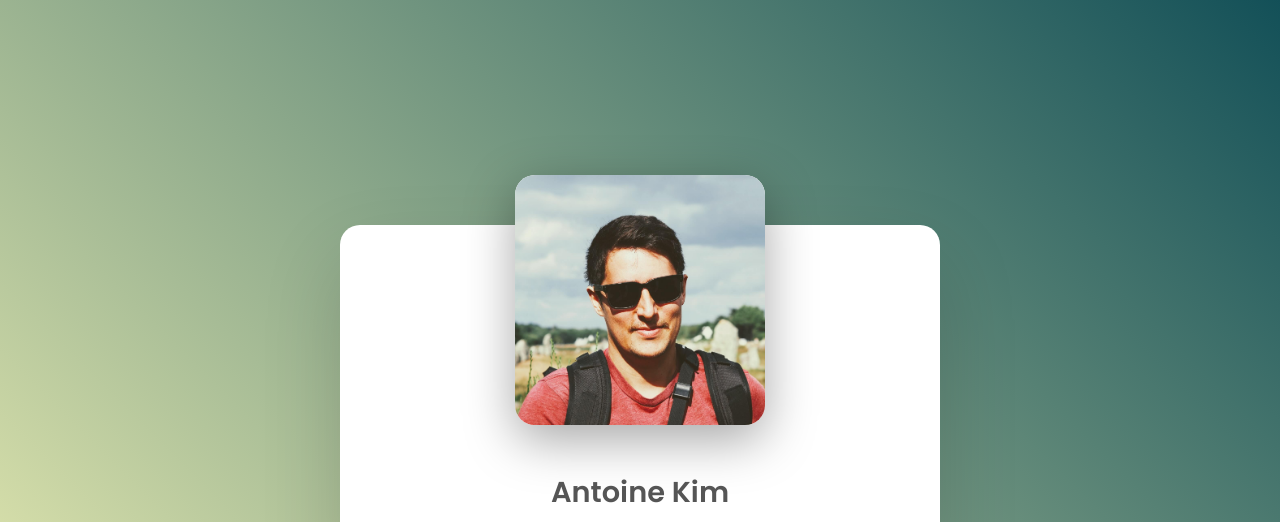
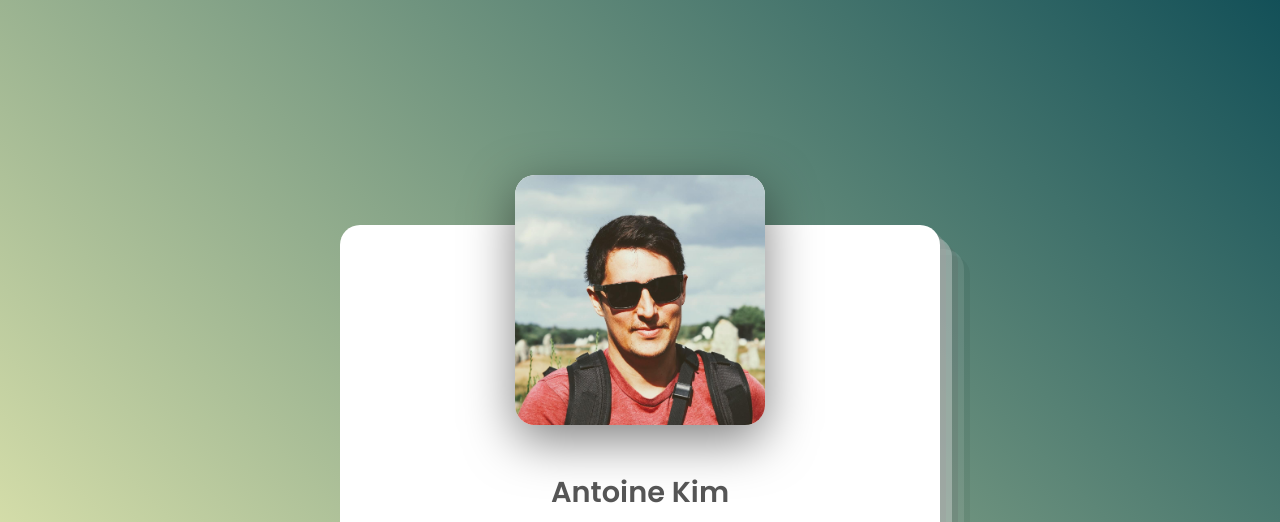
Before and after one commit to dim4k/antoine-kim, a plain HTML site: page index.html in a window 1280 px wide. Shown: the top 522 px of the page. Drawn offline with Linux system fonts and the light colour scheme.

Commit message:
Add shining effect to photo Change shadow effect on card

```diff
--- a/index.html
+++ b/index.html
@@ -11,7 +11,7 @@
     <body>
         <div class="card">
             <div class="imgBx">
-                <img src="public/img/ak.jpg">
+                <figure><img src="public/img/ak.jpg"></figure>
             </div>
             <div class="content">
                 <div class="details">
--- a/public/css/style.css
+++ b/public/css/style.css
@@ -23,13 +23,13 @@ body
     height: 350px;
     background: #fff;
     border-radius: 20px;
-    box-shadow: 0 35px 80px rgba(0,0,0,0.15);
+    box-shadow: rgba(158, 158, 158, 0.4) 6px 6px, rgba(255, 255, 255, 0.3) 12px 12px, rgba(94, 94, 94, 0.2) 18px 18px, rgba(255, 255, 255, 0.1) 24px 24px, rgba(0, 0, 0, 0.05) 30px 30px;
     transition: 0.5s;
 }
 .card:hover
 {
     height: 550px;
-    box-shadow: 0 35px 80px rgba(0,0,0,0.3);
+    box-shadow: rgba(158, 158, 158, 0.4) 4px 4px, rgba(255, 255, 255, 0.3) 8px 8px, rgba(94, 94, 94, 0.2) 12px 12px, rgba(255, 255, 255, 0.1) 16px 16px, rgba(0, 0, 0, 0.05) 20px 20px;
 }
 .imgBx
 {
@@ -41,7 +41,8 @@ body
     height: 250px;
     background: #fff;
     border-radius: 20px;
-    box-shadow: 0 15px 50px rgba(0,0,0,0.35);
+    box-shadow: rgba(149, 157, 165, 0.2) 0px 8px 24px;
+    box-shadow: 0 15px 50px rgba(0,0,0,0.5);
     overflow: hidden;
     transition: 0.5s;
 }
@@ -49,16 +50,48 @@ body
 {
     width: 350px;
     height: 350px;
-    box-shadow: 0 15px 50px rgba(0,0,0,0.11);
+    box-shadow: 0 15px 50px rgba(0,0,0,0.3);
 }
 .imgBx img
 {
-    position: absolute;
+    /* position: absolute; */
     top: 0;
     left: 0;
     width: 100%;
     height: 100%;
-    object-fit: cover;
+    /* object-fit: cover; */
+}
+/* Shine */
+.card .imgBx figure {
+	position: relative;
+}
+.card .imgBx figure::before {
+	position: absolute;
+	top: 0;
+	left: -75%;
+	z-index: 2;
+	display: block;
+	content: '';
+	width: 50%;
+	height: 100%;
+	background: -webkit-linear-gradient(left, rgba(255,255,255,0) 0%, rgba(255,255,255,.08) 100%);
+	background: linear-gradient(to right, rgba(255,255,255,0) 0%, rgba(255,255,255,.08) 100%);
+	-webkit-transform: skewX(-25deg);
+	transform: skewX(-25deg);
+}
+.card:hover .imgBx figure::before {
+	-webkit-animation: shine .75s;
+	animation: shine .75s;
+}
+@-webkit-keyframes shine {
+	100% {
+		left: 125%;
+	}
+}
+@keyframes shine {
+	100% {
+		left: 125%;
+	}
 }
 .card .content
 {
```
